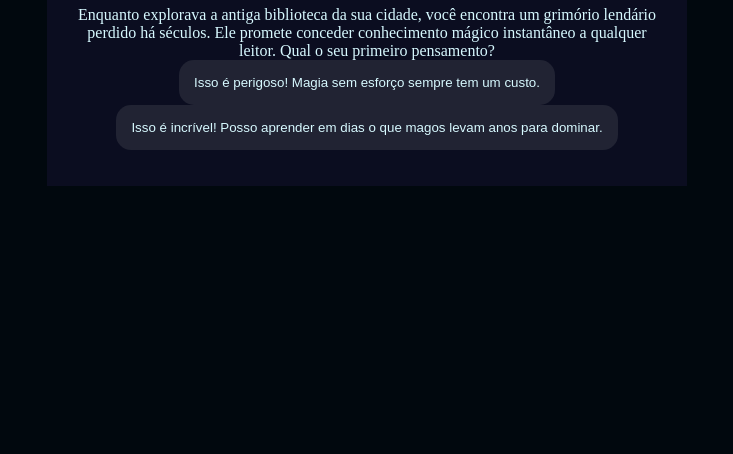
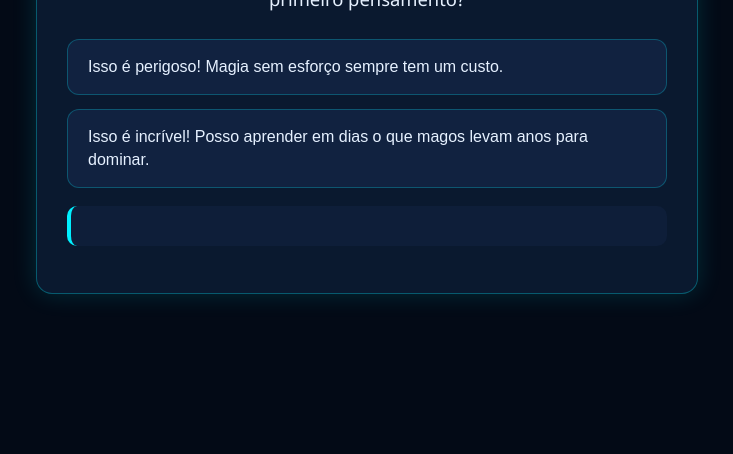
Before and after one commit to barbaraamaro-byte/AULA, a plain HTML site: page index.html in a window 1280 px wide. Shown: the part 362-816 px from the top of the page, without its empty margins (273-1006 px from the left). Drawn offline with Linux system fonts and the light colour scheme.

Commit message:
style.css

```diff
--- a/style.css
+++ b/style.css
@@ -1,10 +1,10 @@
-:root{
-    --cor-fundo: #01080E ;
-    --cor-principal: #0B0D20 ;
-    --cor-secundaria: #212333;
-    --cor-destaque: #2BDEFD;
-    --cor-texto: #D7F9FF;
-
+:root {
+    --cor-fundo: #030a16;        /* Azul escuro profundo (fundo) */
+    --cor-principal: #0a192f;    /* Azul marinho escuro (caixa principal) */
+    --cor-secundaria: #112240;   /* Azul intermediário (botões) */
+    --cor-destaque: #00f0ff;     /* Azul ciano neon brilhante (títulos e detalhes) */
+    --cor-hover: #0077ff;        /* Azul elétrico (efeito ao passar o mouse) */
+    --cor-texto: #e6f1ff;        /* Azul cristalino muito claro (textos) */
 }
 
 body {
@@ -14,30 +14,72 @@
     justify-content: center;
     align-items: center;
     min-height: 100vh;
+    font-family: 'Segoe UI', Tahoma, Geneva, Verdana, sans-serif;
+    margin: 0;
+    padding: 20px;
+    box-sizing: border-box;
 }
 
-.caixa-principal{
+.caixa-principal {
     background-color: var(--cor-principal);
-    width: 90%;
+    width: 100%;
     max-width: 600px;
     text-align: center;
-    padding: 20px;
+    padding: 30px;
+    border-radius: 16px;
+    box-shadow: 0 0 25px rgba(0, 240, 255, 0.15);
+    border: 1px solid rgba(0, 240, 255, 0.3);
 }
 
-h1{
+h1 {
     color: var(--cor-destaque);
+    font-size: 1.8rem;
+    margin-bottom: 25px;
+    text-transform: uppercase;
+    letter-spacing: 1.5px;
+    text-shadow: 0 0 10px rgba(0, 240, 255, 0.4);
+}
+
+.caixa-perguntas {
+    font-size: 1.15rem;
+    line-height: 1.6;
+    margin-bottom: 25px;
+}
+
+.caixa-alternativas {
+    display: flex;
+    flex-direction: column;
+    gap: 14px;
 }
 
 button {
     background-color: var(--cor-secundaria);
     color: var(--cor-texto);
-    border: none;
-    border-radius: 15px;
-    padding: 15px;
-    transition: background-color 0.3s;
+    border: 1px solid rgba(0, 240, 255, 0.25);
+    border-radius: 12px;
+    padding: 16px 20px;
+    font-size: 1rem;
+    cursor: pointer;
+    transition: all 0.3s ease;
+    text-align: left;
+    line-height: 1.4;
 }
 
-button:hover{
-    background-color: var(--cor-destaque);
-    color: var(--cor-principal);
+button:hover {
+    background-color: var(--cor-hover);
+    color: #ffffff;
+    border-color: var(--cor-destaque);
+    transform: translateY(-3px);
+    box-shadow: 0 6px 18px rgba(0, 240, 255, 0.35);
 }
+
+.texto-resultado {
+    font-size: 1.1rem;
+    line-height: 1.8;
+    color: var(--cor-texto);
+    text-align: justify;
+    background: rgba(17, 34, 64, 0.6);
+    padding: 20px;
+    border-radius: 10px;
+    border-left: 4px solid var(--cor-destaque);
+}
```
